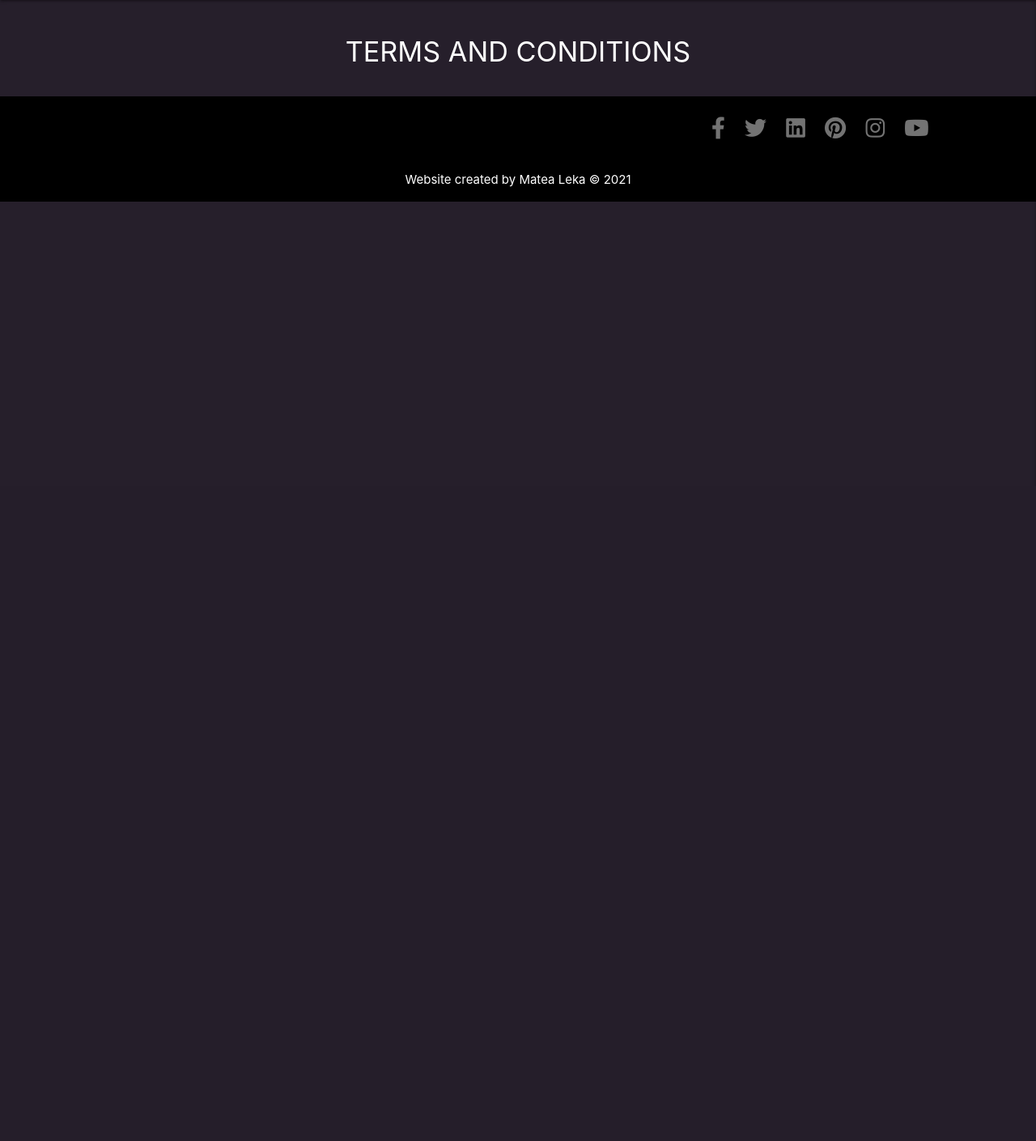
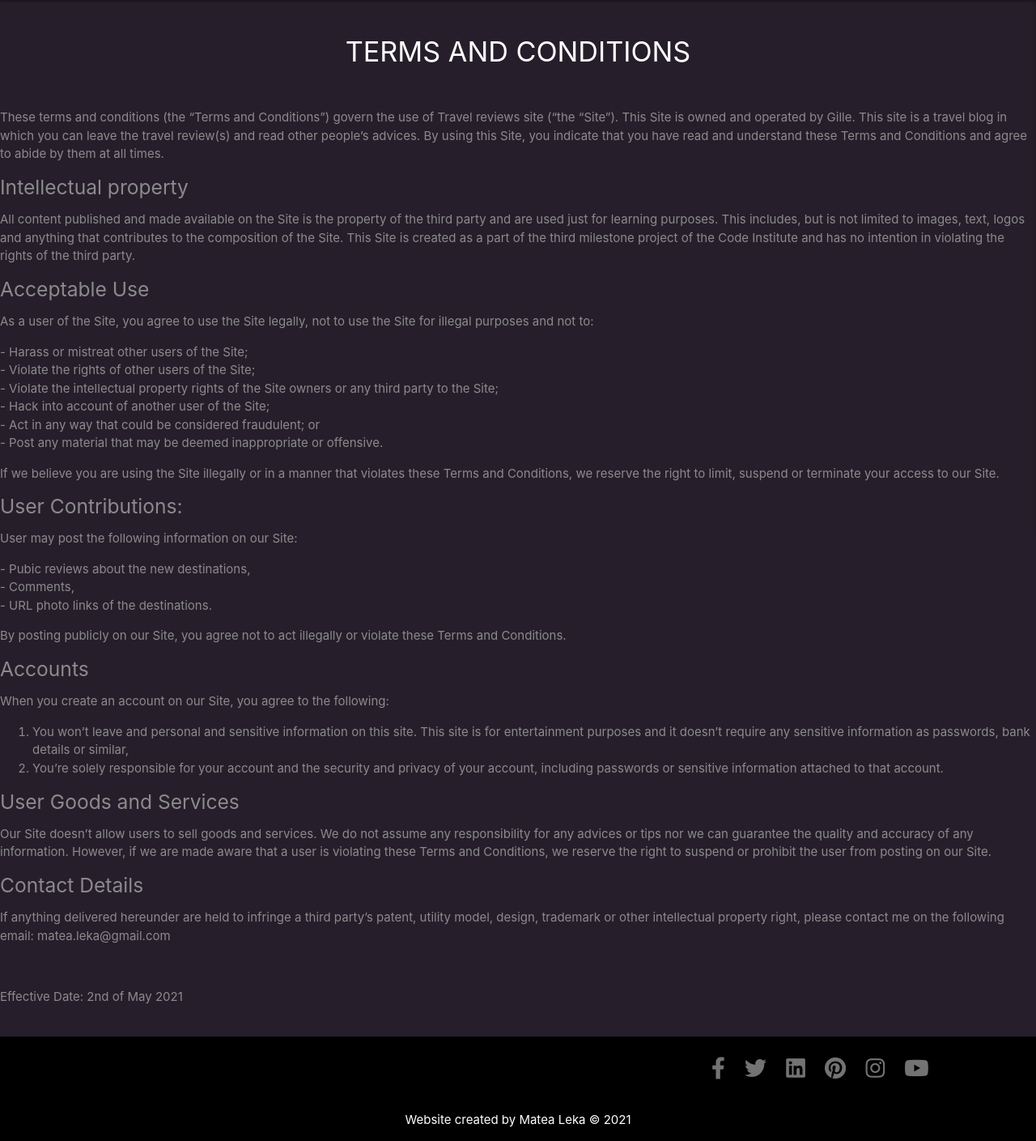
Before and after one commit to GilleM/Travel-reviews, a Flask app: page /terms_and_conditions in a window 1280 px wide. Shown: the part 200-1609 px from the top of the page at 81% size. Before the commit the page ends 449 px from the top, so only its background shows below. Run offline with Flask 2, Linux system fonts and the light colour scheme; some libraries are stand-ins or nearby versions.

Commit message:
Updated Terms and Conditions

```diff
--- a/static/css/style.css
+++ b/static/css/style.css
@@ -147,3 +147,8 @@ footer {
 .social-links li a i:hover {
     color: #98f74ceb;
 }
+
+/* Terms and Conditions */
+.terms_and_condition_text {
+    color: rgb(162 162 162 / 82%);
+}
--- a/templates/destinations.html
+++ b/templates/destinations.html
@@ -43,7 +43,8 @@
             <img src="{{ place.destination_image_url }}">
         </div>
         <div class="card-content">
-            <span class="center-align card-title activator grey-text text-darken-4"><strong>{{ place.city }}, {{ place.country }}</strong> <i class="material-icons open_close_for_description_text right">Open for description</i></span> <br>
+            <span class="center-align card-title activator grey-text text-darken-4"><strong>{{ place.city }}, {{ place.country }}</strong>
+                <hr><i class="material-icons open_close_for_description_text right">Open for description</i></span> <br>
             <a href="#">
                 <p>Link</p>
             </a>
--- a/templates/terms_and_conditions.html
+++ b/templates/terms_and_conditions.html
@@ -1,8 +1,90 @@
 {% extends "base.html" %}
 {% block content %}
+
 
 <br>
 <h4 class="center-align page_title">TERMS AND CONDITIONS</h4>
 <br>
 
+<section class="terms_and_condition_text">
+    <div>
+        <p>These terms and conditions (the “Terms and Conditions”) govern the use of Travel reviews site (“the “Site”). This Site is owned and operated by Gille. This site is a travel blog in which you can leave the travel review(s) and read other people’s advices.
+            By using this Site, you indicate that you have read and understand these Terms and Conditions and agree to abide by them at all times.
+        </p>
+    </div>
+
+    <div>
+        <h5>Intellectual property</h5>
+        <p>All content published and made available on the Site is the property of the third party and are used just for learning purposes. This includes, but is not limited to images, text, logos and anything that contributes to the composition of the Site.
+            This Site is created as a part of the third milestone project of the Code Institute and has no intention in violating the rights of the third party.
+        </p>
+    </div>
+    <div>
+        <h5>Acceptable Use</h5>
+        <p>As a user of the Site, you agree to use the Site legally, not to use the Site for illegal purposes and not to:
+        </p>
+        <ul>
+            <li>
+                - Harass or mistreat other users of the Site;
+            </li>
+            <li>
+                - Violate the rights of other users of the Site;
+            </li>
+            <li>
+                - Violate the intellectual property rights of the Site owners or any third party to the Site; </li>
+            <li>
+                - Hack into account of another user of the Site;
+            </li>
+            <li>
+                - Act in any way that could be considered fraudulent; or
+            </li>
+            <li>
+                - Post any material that may be deemed inappropriate or offensive.
+            </li>
+        </ul>
+        <p>If we believe you are using the Site illegally or in a manner that violates these Terms and Conditions, we reserve the right to limit, suspend or terminate your access to our Site.
+        </p>
+    </div>
+    <div>
+        <h5>User Contributions:</h5>
+        <p>User may post the following information on our Site:</p>
+        <ul>
+            <li>
+                - Pubic reviews about the new destinations,
+            </li>
+            <li>
+                - Comments,
+            </li>
+            <li>
+                - URL photo links of the destinations.
+            </li>
+        </ul>
+        <p>By posting publicly on our Site, you agree not to act illegally or violate these Terms and Conditions.</p>
+    </div>
+    <div>
+        <h5>Accounts</h5>
+        <p>When you create an account on our Site, you agree to the following:</p>
+        <ol>
+            <li>
+                You won’t leave and personal and sensitive information on this site. This site is for entertainment purposes and it doesn’t require any sensitive information as passwords, bank details or similar,
+            </li>
+            <li>
+                You’re solely responsible for your account and the security and privacy of your account, including passwords or sensitive information attached to that account.
+            </li>
+        </ol>
+    </div>
+    <div>
+        <h5>User Goods and Services</h5>
+        <p>Our Site doesn’t allow users to sell goods and services. We do not assume any responsibility for any advices or tips nor we can guarantee the quality and accuracy of any information. However, if we are made aware that a user is violating these Terms and Conditions, we reserve the right to suspend or prohibit the user from posting on our Site.</p>
+    </div>
+    <div>
+        <h5>Contact Details</h5>
+        <p>If anything delivered hereunder are held to infringe a third party’s patent, utility model, design, trademark or other intellectual property right, please contact me on the following email: matea.leka@gmail.com</p>
+    </div>
+    <br>
+    <div>
+        <p>Effective Date: 2nd of May 2021</p>
+    </div>
+    <br>
+</section>
 {% endblock %}
```
